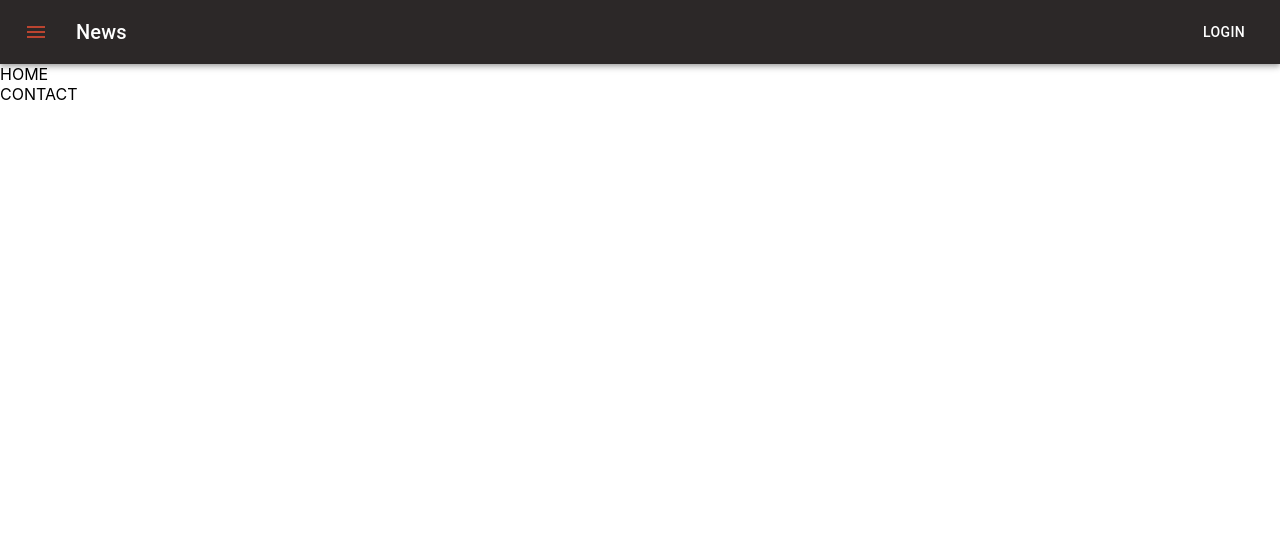
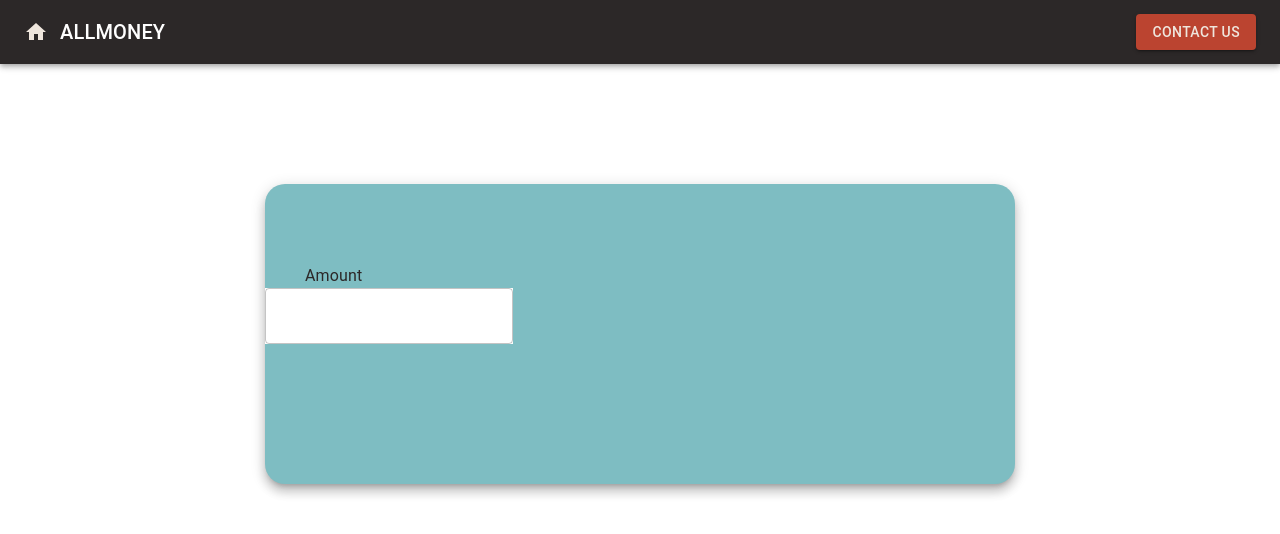
Before and after one commit to naymyolwin/alt-react-currency-converter, a React (Create React App) app: page / in a window 1280 px wide. Shown: the top 534 px of the page. Built offline with nearby package versions, Linux system fonts and the light colour scheme.

Commit message:
on progress working on Exchange Box

```diff
--- a/public/index.html
+++ b/public/index.html
@@ -24,6 +24,7 @@
       work correctly both with client-side routing and a non-root public URL.
       Learn how to configure a non-root public URL by running `npm run build`.
     -->
+
     <title>Currecny Converter</title>
   </head>
   <body>
--- a/src/App.js
+++ b/src/App.js
@@ -5,7 +5,6 @@ function App() {
   return (
     <div>
       <Home />
-      <Contact />
     </div>
   );
 }
--- /dev/null
+++ b/src/Common/CustomButton.js
@@ -0,0 +1,23 @@
+import React, { Component } from "react";
+import Button from "@mui/material/Button";
+
+class CustomButton extends Component {
+  render() {
+    const { text } = this.props;
+    return (
+      <div>
+        <Button
+          variant="contained"
+          sx={{
+            color: (theme) => theme.palette.primary.light,
+            backgroundColor: (theme) => theme.palette.primary.orange,
+          }}
+        >
+          {text}
+        </Button>
+      </div>
+    );
+  }
+}
+
+export default CustomButton;
--- /dev/null
+++ b/src/Components/ExchangeBox.js
@@ -0,0 +1,52 @@
+import React, { Component } from "react";
+import Box from "@mui/material/Box";
+import Paper from "@mui/material/Paper";
+import { TextField, Typography } from "@mui/material";
+
+class ExchangeBox extends Component {
+  render() {
+    return (
+      <Box
+        sx={{
+          display: "flex",
+          "& > :not(style)": {
+            m: 1,
+            width: 750,
+            height: 300,
+            borderRadius: 5,
+            margin: "auto",
+            marginTop: 15,
+          },
+        }}
+      >
+        <Paper
+          elevation={8}
+          sx={{ backgroundColor: (theme) => theme.palette.primary.teal }}
+        >
+          <Typography
+            sx={{
+              color: (theme) => theme.palette.primary.main,
+              marginTop: 10,
+              marginLeft: 5,
+            }}
+          >
+            Amount
+          </Typography>
+          <TextField
+            inputProps={{
+              inputMode: "numeric",
+              pattern: "[0-9]*",
+              min: 0,
+              style: { textAlign: "center" },
+            }}
+            sx={{ backgroundColor: "white" }}
+            id="standard-basic"
+            variant="outlined"
+          />
+        </Paper>
+      </Box>
+    );
+  }
+}
+
+export default ExchangeBox;
--- a/src/Components/Navbar.js
+++ b/src/Components/Navbar.js
@@ -3,9 +3,10 @@ import AppBar from "@mui/material/AppBar";
 import Box from "@mui/material/Box";
 import Toolbar from "@mui/material/Toolbar";
 import Typography from "@mui/material/Typography";
-import Button from "@mui/material/Button";
+
 import IconButton from "@mui/material/IconButton";
-import MenuIcon from "@mui/icons-material/Menu";
+import HomeIcon from "@mui/icons-material/Home";
+import CustomButton from "../Common/CustomButton";
 
 class Navbar extends Component {
   render() {
@@ -18,14 +19,14 @@ class Navbar extends Component {
               edge="start"
               color="inherit"
               aria-label="menu"
-              sx={{ mr: 2, color: (theme) => theme.palette.primary.orange }}
+              sx={{ color: (theme) => theme.palette.primary.light }}
             >
-              <MenuIcon />
+              <HomeIcon />
             </IconButton>
             <Typography variant="h6" component="div" sx={{ flexGrow: 1 }}>
-              News
+              ALLMONEY
             </Typography>
-            <Button color="inherit">Login</Button>
+            <CustomButton text="Contact US" />
           </Toolbar>
         </AppBar>
       </Box>
--- a/src/Pages/Home.js
+++ b/src/Pages/Home.js
@@ -1,8 +1,13 @@
 import React, { Component } from "react";
+import ExchangeBox from "../Components/ExchangeBox";
 
 class Home extends Component {
   render() {
-    return <div>HOME</div>;
+    return (
+      <div>
+        <ExchangeBox />
+      </div>
+    );
   }
 }
 
```
Also changed, not shown: src/Common/Input.js (added, +21 -0 lines), src/Common/Label.js (added, +15 -0 lines).
